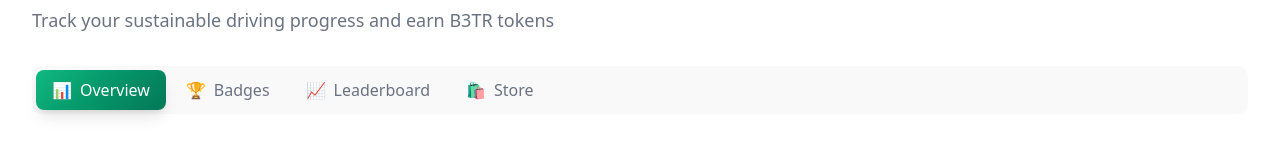
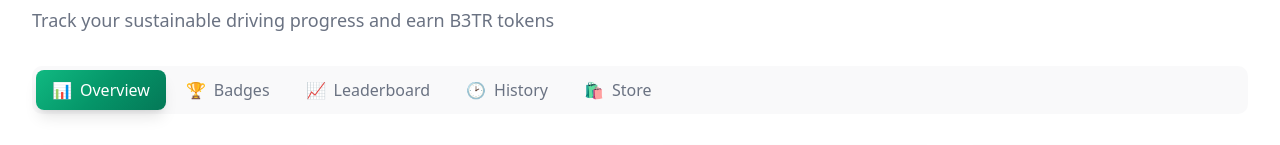
Before and after one commit to DattatrayPatil-Alchemytech/byteme-ai-frontend, a Next.js app: page /dashboard in a window 1280 px wide. Shown: the part 135-280 px from the top of the page. Built offline with nearby package versions, Linux system fonts and the light colour scheme.

Commit message:
feat: BA-50 Theme changes in history module.

```diff
--- a/app/(user)/dashboard/page.tsx
+++ b/app/(user)/dashboard/page.tsx
@@ -5,6 +5,7 @@ import Badges from "@/components/dashboard/Badges";
 import Leaderboard from "@/components/dashboard/Leaderboard";
 import TokenStore from "@/components/dashboard/TokenStore";
 import { Card, CardContent, CardHeader, CardTitle } from "@/components/ui/card";
+import VehicleHistoryPage from "../history/page";
 
 export default function DashboardPage() {
   const [activeTab, setActiveTab] = useState("overview");
@@ -281,6 +282,17 @@ export default function DashboardPage() {
             <span>Leaderboard</span>
           </button>
           <button
+            onClick={() => setActiveTab("history")}
+            className={`flex items-center space-x-2 px-4 py-2 rounded-md transition-all cursor-pointer ${
+              activeTab === "history"
+                ? "gradient-ev-green text-white shadow-lg"
+                : "text-muted-foreground hover:text-foreground hover:bg-muted"
+            }`}
+          >
+            <span>🕑</span>
+            <span>History</span>
+          </button>
+          <button
             onClick={() => setActiveTab("store")}
             className={`flex items-center space-x-2 px-4 py-2 rounded-md transition-all cursor-pointer ${
               activeTab === "store"
@@ -512,6 +524,11 @@ export default function DashboardPage() {
           />
         )}
 
+        {/* History Tab */}
+        {activeTab === "history" && (
+          <VehicleHistoryPage />
+        )}
+
         {/* Store Tab */}
         {activeTab === "store" && (
           <TokenStore
--- a/app/(user)/history/page.tsx
+++ b/app/(user)/history/page.tsx
@@ -61,8 +61,8 @@ const VehicleHistoryPage = () => {
   });
 
   return (
-    <main className="p-8">
-      <h1 className="text-3xl font-extrabold mb-4 flex items-center gap-2 animate-fade-in">
+    <main className="p-0 sm:p-8">
+      <h1 className="text-3xl font-extrabold mb-4 flex items-center gap-2 text-foreground animate-fade-in">
         Vehicle Driving Records
       </h1>
       {/* Vehicle Cards Section */}
@@ -71,7 +71,7 @@ const VehicleHistoryPage = () => {
           {mockHistory.slice(0, 20).map(vehicle => (
             <div
               key={vehicle.id}
-              className="flex-shrink-0 bg-card border border-border rounded-xl shadow-md p-4 flex flex-col items-center min-w-[160px] max-w-[180px] w-full transition hover:shadow-lg hover:border-primary/60"
+              className="flex-shrink-0 bg-white/90 border border-border rounded-2xl shadow-lg p-4 flex flex-col items-center min-w-[160px] max-w-[180px] w-full transition-transform transition-shadow duration-300 hover:scale-[1.03] hover:shadow-2xl"
             >
               <div className="w-24 h-24 flex items-center justify-center bg-gray-100 rounded-md mb-2 border border-muted">
                 <img
@@ -94,7 +94,7 @@ const VehicleHistoryPage = () => {
           placeholder="Search vehicle..."
           value={search}
           onChange={e => setSearch(e.target.value)}
-          className="border rounded pl-3 pr-10 py-2 w-full sm:w-64 focus:ring-2 focus:ring-primary/30 transition"
+          className="border rounded-full pl-3 pr-10 py-2 w-full sm:w-64 focus:ring-2 focus:ring-primary/30 transition shadow"
         />
         <Select
           value={vehicleFilter}
@@ -103,10 +103,12 @@ const VehicleHistoryPage = () => {
           placeholder="All Vehicles"
         />
       </div>
-      <DataTable
-        columns={columns}
-        data={filtered}
-      />
+      <div className="bg-white/90 rounded-2xl shadow-lg p-4 transition-transform transition-shadow duration-300 hover:scale-[1.01] hover:shadow-2xl">
+        <DataTable
+          columns={columns}
+          data={filtered}
+        />
+      </div>
     </main>
   );
 };
```
